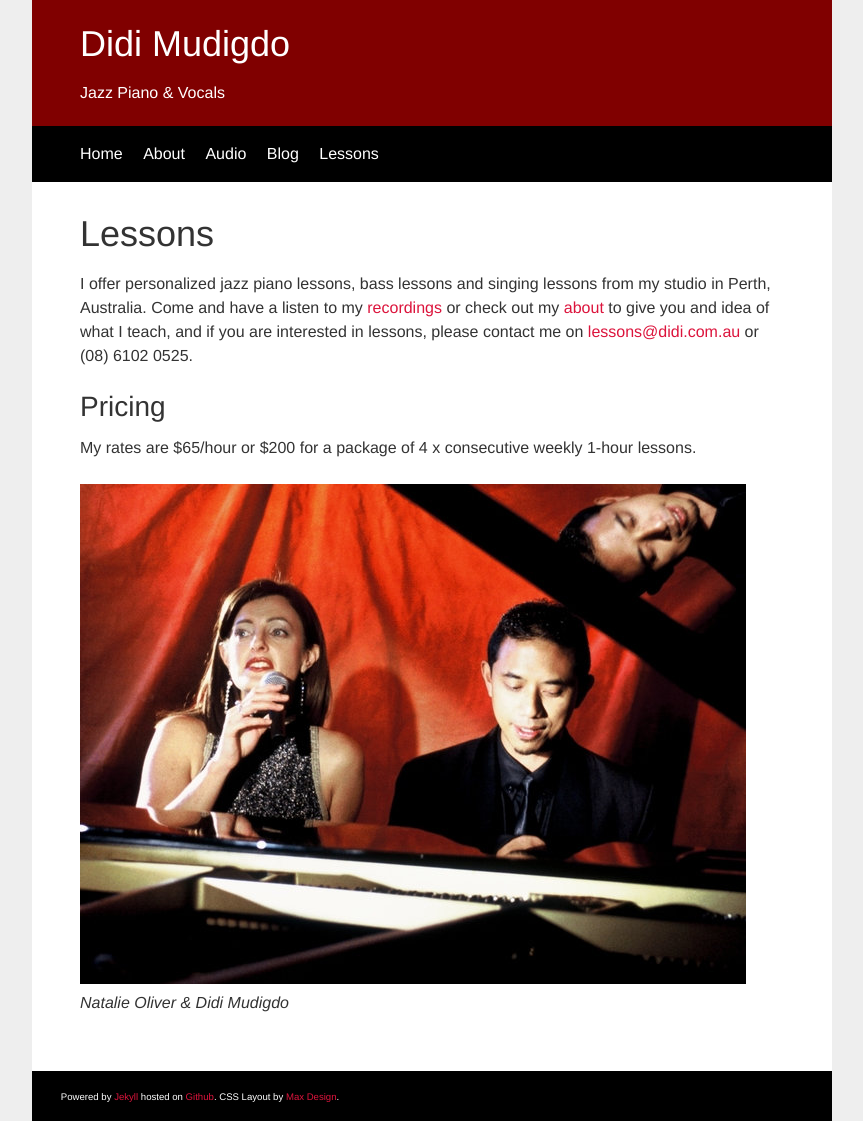
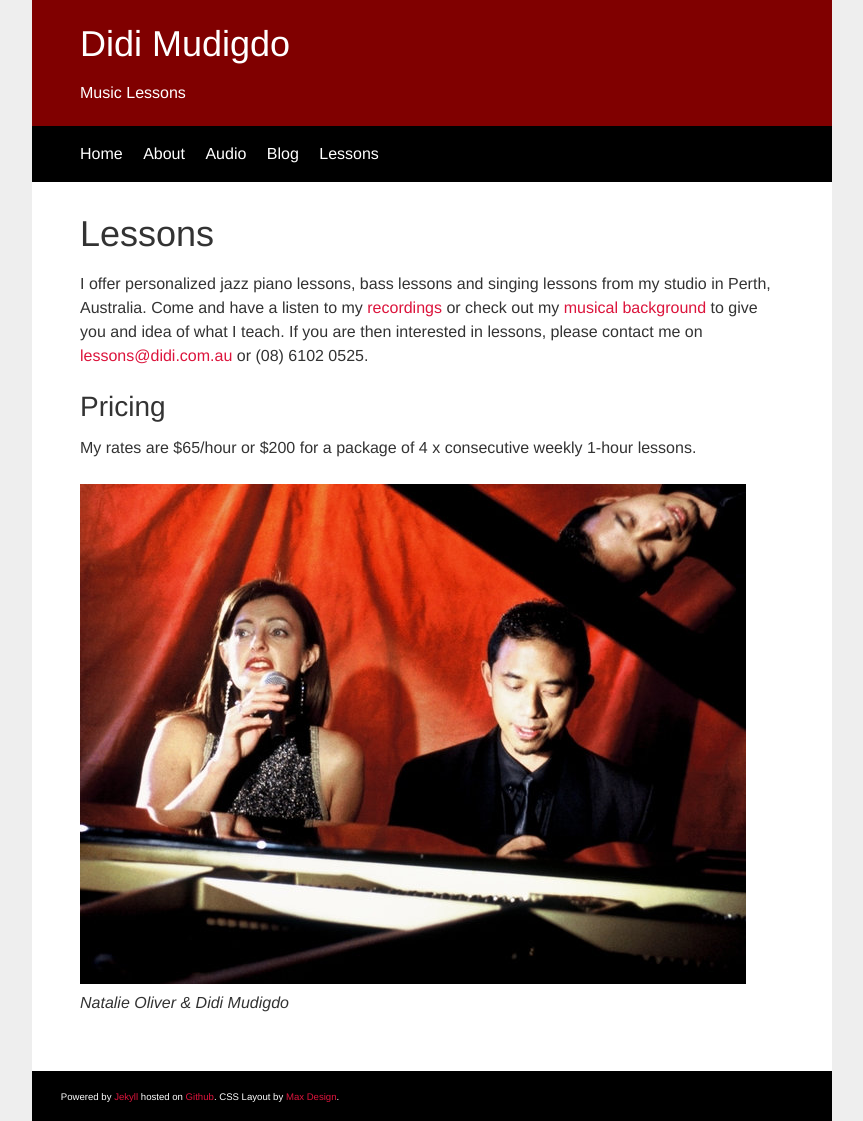
Before and after one commit to didijazz/didijazz.github.io, a Jekyll site: the page built from jazz-piano-lessons-perth/index.html, in a window 1280 px wide. Shown: the whole page, without its empty margins (208-1071 px from the left). Built offline with Jekyll 4.4.1, drawn with Linux system fonts in a browser that asks for light colours.

Commit message:
fixed some errors

```diff
--- a/_layouts/default.html
+++ b/_layouts/default.html
@@ -22,7 +22,8 @@
 	<body>
 		<div class="container">
 			<div class="header">
-				<h1 class="header-heading">Didi Mudigdo</h1><br>Jazz Piano &amp; Vocals
+				<h1 class="header-heading">Didi Mudigdo</h1>
+                                <br />Music Lessons
 			</div>
 			<div class="nav-bar">
 				<ul class="nav">
@@ -30,7 +31,7 @@
 					<li><a href="/about">About</a></li>
 					<li><a href="/audio">Audio</a></li>
 					<li><a href="/blog">Blog</a></li>
-					<li><a href="/lessons">Lessons</a></li>
+					<li><a href="/jazz-piano-lessons-perth">Lessons</a></li>
 				</ul>
 			</div>
 			<div class="content">
--- a/audio/index.html
+++ b/audio/index.html
@@ -5,7 +5,7 @@
 
 <h1>Audio</h1>
 
-Here are some samples of my recordings on Piano and Electric Bass.
+<p>Here are some samples of my recordings on Piano and Electric Bass.</p>
 
 <h2>Piano Recordings</h2>
 
--- a/jazz-piano-lessons-perth/index.html
+++ b/jazz-piano-lessons-perth/index.html
@@ -6,7 +6,7 @@
 
 <h1>Lessons</h1>
 
-<p>I offer personalized jazz piano lessons, bass lessons and singing lessons from my studio in Perth, Australia. Come and have a listen to my <a href="/audio/index.html">recordings</a> or check out my <a href="/audio/index.html">about</a> to give you and idea of what I teach, and if you are interested in lessons, please contact me on <a href="mailto:lessons@didi.com.au" target="_blank">lessons@didi.com.au</a> or (08) 6102 0525.</p>
+<p>I offer personalized jazz piano lessons, bass lessons and singing lessons from my studio in Perth, Australia. Come and have a listen to my <a href="/audio/index.html">recordings</a> or check out my <a href="/about/index.html">musical background</a> to give you and idea of what I teach. If you are then interested in lessons, please contact me on <a href="mailto:lessons@didi.com.au" target="_blank">lessons@didi.com.au</a> or (08) 6102 0525.</p>
 
 <h2>Pricing</h2>
 <p> My rates are $65/hour or $200 for a package of 4 x consecutive weekly 1-hour lessons.</p>
```
